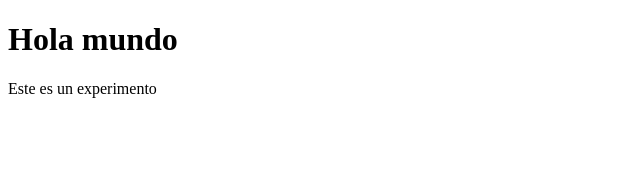
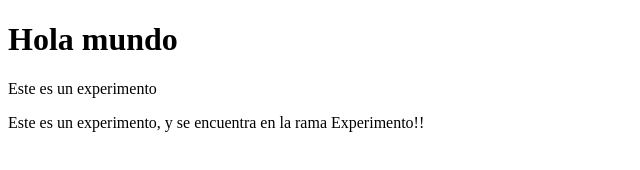
Before and after one commit to JesusHernandez1995/curso, a plain HTML site: page index.html in a window 1280 px wide. Shown: the whole page, without its empty margins (0-640 px from the left). Drawn offline with Linux system fonts and the light colour scheme.

Commit message:
Cambios al index.html

```diff
--- a/index.html
+++ b/index.html
@@ -8,5 +8,6 @@
 <body>
 	<h1>Hola mundo</h1>
 	<p>Este es un experimento</p>
+	<p>Este es un experimento, y se encuentra en la rama Experimento!!</p>
 </body>
 </html>
```
